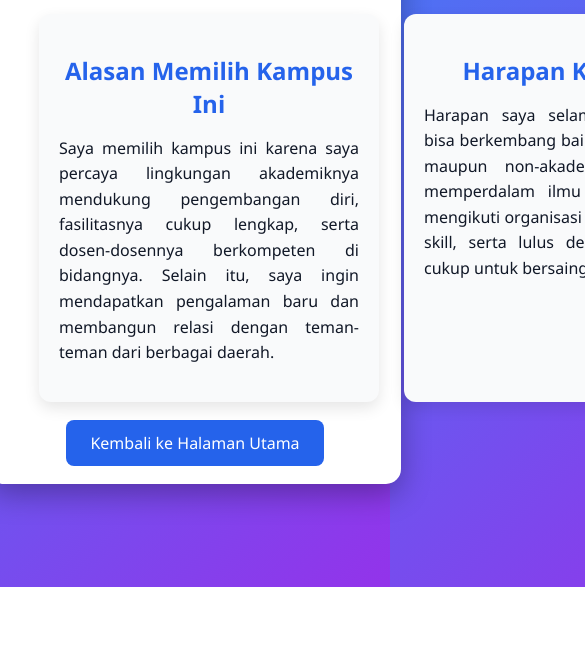
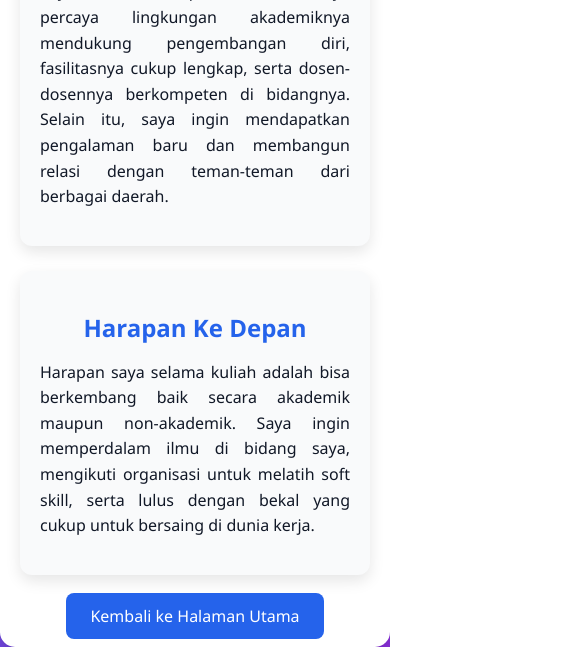
Before and after one commit to rusmansahrudi/adamngampus, a plain HTML site: page profile.html in a window 390 px wide. Shown: the part 257-904 px from the top of the page, 585 px wide, since content can reach past the window. Before the commit the page ends 844 px from the top, so only its background shows below. Drawn offline with Linux system fonts and the light colour scheme.

Commit message:
profile.css

```diff
--- a/profile.css
+++ b/profile.css
@@ -99,3 +99,24 @@ body {
   from { transform: translateY(30px); opacity: 0; }
   to { transform: translateY(0); opacity: 1; }
 }
+
+/* Responsive untuk HP */
+@media (max-width: 768px) {
+  .profile-container {
+    width: 95%;           /* biar agak full di layar kecil */
+    padding: 20px;
+  }
+
+  .profile-content {
+    flex-direction: column;  /* ubah dari row jadi column */
+  }
+
+  .card {
+    width: 100%;
+  }
+
+  .back-btn {
+    width: 100%;            /* tombol full di HP */
+    text-align: center;
+  }
+}
```
